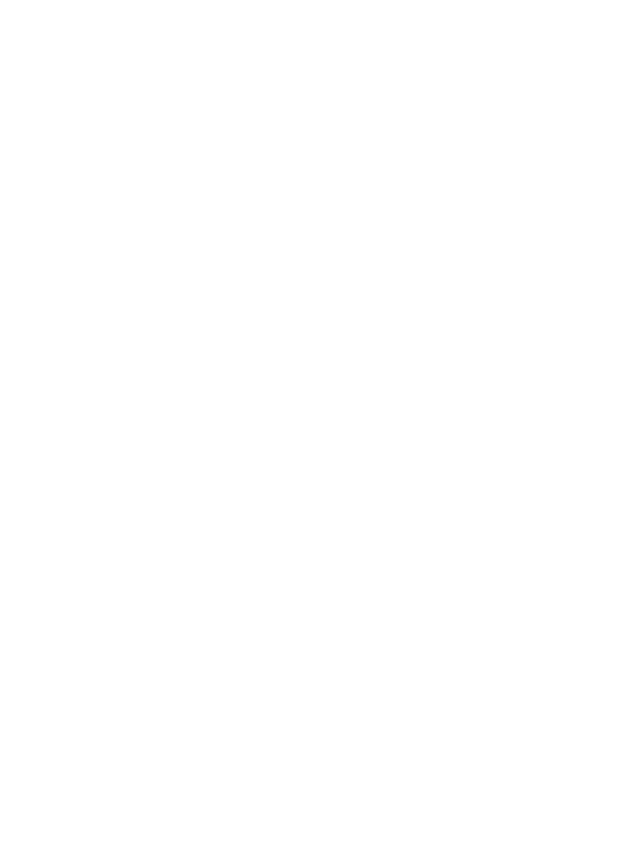
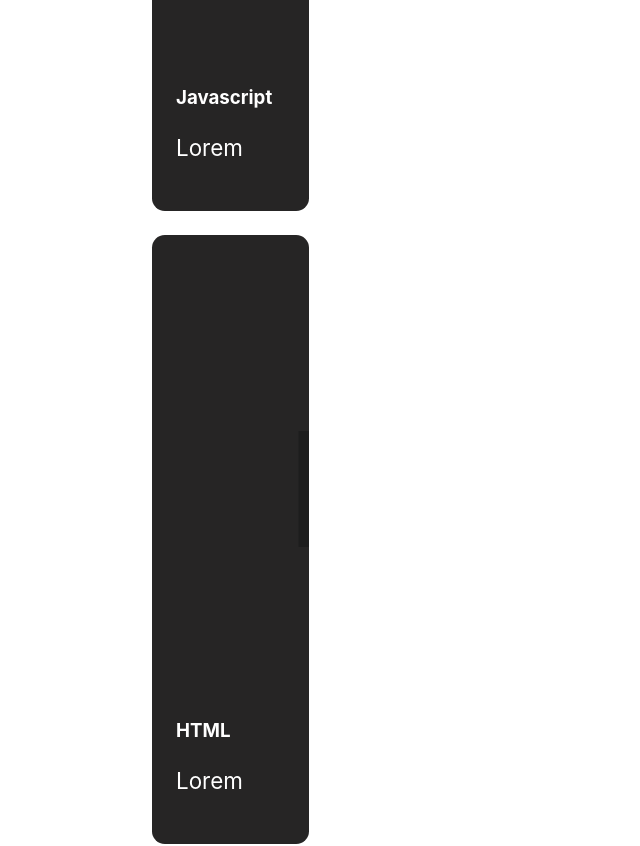
Before and after one commit to IldDtn/React-portfolio, a React (Create React App) app: page /#/ in a window 1280 px wide. Shown: the part 1340-2186 px from the top of the page, without its empty margins (0-640 px from the left). Before the commit the page ends 1326 px from the top, so only its background shows below. Built offline with nearby package versions, Linux system fonts and the light colour scheme; a web font is replaced by a local one.

Commit message:
cards added

```diff
--- a/src/pages/Landing/Landing.css
+++ b/src/pages/Landing/Landing.css
@@ -46,3 +46,70 @@
     padding: 2%;
     border-radius: 50%;
 }
+
+.containerLanding {
+    max-width: 110rem;
+    padding: 1.5rem;
+}
+
+.cards {
+    display: grid;
+    grid-template-rows: repeat(
+        auto-fit, minmax(20rem, 4fr));
+    grid-gap: 1.5rem;
+
+}
+
+.card {
+    background: #262525;
+    color: #fff;
+    padding: 1.5rem;
+    overflow: hidden;
+    border-radius: 0.8rem;
+}
+
+.card-title-large {
+    font-size: 10rem;
+    letter-spacing: 0.5rem;
+    color: #1d1d1d;
+    transform:translateX(7rem);
+    transition: transform 2.5s;
+}
+
+.card-title-small {
+    margin-bottom: 1rem;
+}
+
+.cardDescription {
+    font-size: 1.4rem;
+    line-height: 1.5;
+}
+
+.card:hover {
+    background-color: #262525;
+}
+
+.card:hover .card-title-large {
+    transform: translateX(-200%);
+
+}
+
+.card.html:hover {
+    background-color: hwb(23 11% 5%);
+    color: white;
+}
+
+.card.jscript:hover {
+    background-color: hsl(47, 89%, 53%);
+    color: black;
+}
+
+.css:hover {
+    background-color: hwb(214 3% 46%);
+    color: white;
+}
+
+.react:hover {
+    background-color: rgb(66, 192, 243);
+    color: white;
+}
--- a/src/pages/Landing/Landing.js
+++ b/src/pages/Landing/Landing.js
@@ -8,6 +8,35 @@
 
          <p class='brandStatement'> <span id='myName'> Ildiko Dutton</span> <br/> <span id='newTitleIldi'> Fullstack Web Developer</span> <br/> Lorem ipsum dolor sit amet consectetur. Risus tempus odio fermentum suspendisse duis. Quam odio quam tristique montes ut egestas nulla at. Laoreet nibh ac quis vitae. Volutpat etiam et etiam congue morbi ut non jsjdhdh <span id='cta'> <NavLink to="/about"> Find out more </NavLink> </span> </p>
 
+         <div className='containerLanding'>
+            <div className='cards'>
+                <div className='jscript card'>
+                    <h2 className='card-title-large'>Javascript</h2>
+                    <h3 className='card-title-small'>Javascript</h3>
+                    <p className='cardDescription'>Lorem</p>
+                </div>
+
+                <div className='html card'>
+                    <h2 className='card-title-large'>HTML</h2>
+                    <h3 className='card-title-small'>HTML</h3>
+                    <p className='cardDescription'>Lorem</p>
+                </div>
+
+                <div className='css card'>
+                    <h2 className='card-title-large'>CSS</h2>
+                    <h3 className='card-title-small'>CSS</h3>
+                    <p className='cardDescription'>Lorem</p>
+                </div>
+
+                <div className='react card'>
+                    <h2 className='card-title-large'>React</h2>
+                    <h3 className='card-title-small'>React</h3>
+                    <p className='cardDescription'>Lorem</p>
+                </div>
+
+            </div>
+         </div>
+
 
 
 
```
